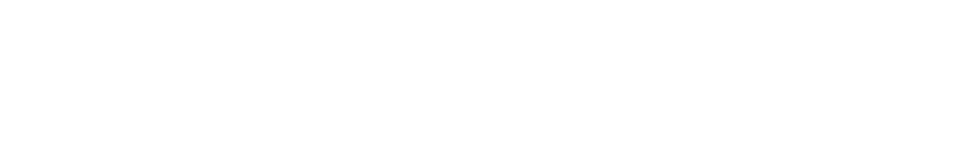
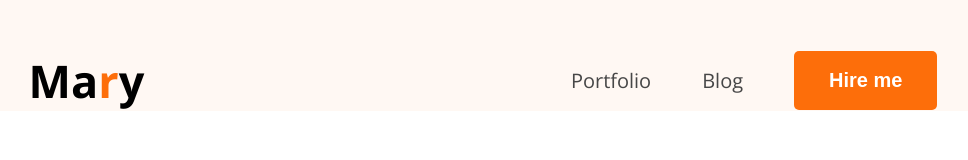
Before and after one commit to Khalil-2026/My-first-project, a plain HTML site: page index.html in a window 1280 px wide. Shown: the whole page, without its empty margins (157-1125 px from the left). Drawn offline with nearby package versions, Linux system fonts and the light colour scheme.

Commit message:
design navbar and styled according to design

```diff
--- a/index.html
+++ b/index.html
@@ -4,8 +4,27 @@
     <meta charset="UTF-8">
     <meta name="viewport" content="width=device-width, initial-scale=1.0">
     <title>Khalilulah Portfolio</title>
+
+    <link rel="preconnect" href="https://fonts.googleapis.com">
+<link rel="preconnect" href="https://fonts.gstatic.com" crossorigin>
+<link href="https://fonts.googleapis.com/css2?family=Open+Sans:ital,wght@0,300..800;1,300..800&display=swap" rel="stylesheet">
+
+<link rel="stylesheet" href="styles/portfolio.css">
 </head>
-<body>
+<body class="font-open-sans">
+<header>
+    <nav>
+        <div class="logo">
+            <h2>Ma<span
+                class="color-orange">r</span>y</h2>
+        </div>
+        <ul class="menu">
+            <li><a href="">Portfolio</a></li>
+            <li><a href="">Blog</a></li>
+            <li><Button class="btn">Hire me</Button></li>
 
+        </ul>
+    </nav>
+</header>
 </body>
 </html>
--- /dev/null
+++ b/styles/portfolio.css
@@ -0,0 +1,59 @@
+*{
+    margin: 0;
+    padding: 0;
+    box-sizing: border-box;
+}
+/* share style */
+.font-open-sans{
+  font-family: "Open Sans", sans-serif;
+  font-optical-sizing: auto;
+}
+
+
+.logo h2{
+    font-size: 45px;
+    font-weight: 900px;
+}
+
+.color-orange{
+    color:#FD6E0A
+}
+
+/* main style */
+
+
+header{
+    background-color:#FFF8F3;
+    padding-top: 50px;
+}
+nav{
+    width: 71%;
+    max-width: 1140px;
+    /* border: 1px solid red; */
+    margin: 0 auto;
+    display: flex;
+    justify-content: space-between;
+    align-items: center;
+}
+nav .menu{
+    display: flex;
+    list-style-type: none;
+    gap: 51px;
+    align-items: center;
+
+}
+nav .menu a{
+    font-size: 20px;
+    color: #474747;
+    text-decoration: none;
+}
+
+.btn{
+    background-color: #FD6E0A;
+    border: none;
+    padding: 18px 35px;
+    border-radius: 5px;
+    font-size: 20px;
+    font-weight: bold;
+    color: white;
+}
```
